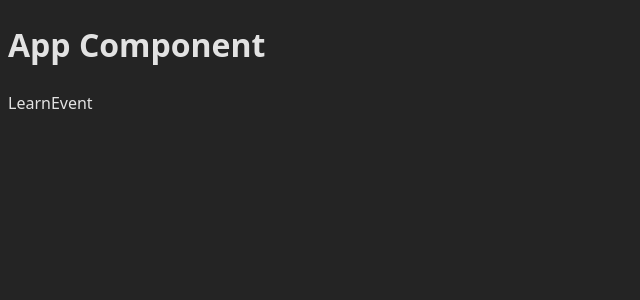
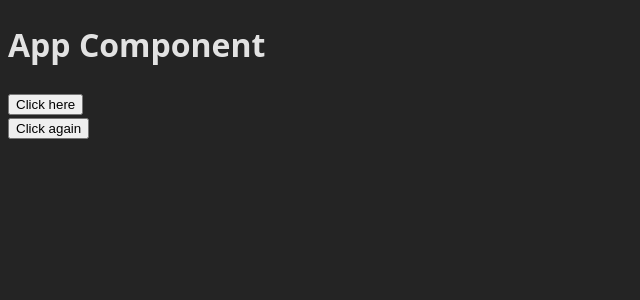
Before and after one commit to asileayuba/stock-prediction-portal, a React (Vite) app in the folder react/my-react-project/: page / in a window 1280 px wide. Shown: the top 300 px of the page, without its empty margins (0-640 px from the left). Built offline with nearby package versions, Linux system fonts and the light colour scheme.

Commit message:
Day 100: Working React for my Stock Prediction Portal

```diff
--- a/react/my-react-project/src/components/LearnEvent.jsx
+++ b/react/my-react-project/src/components/LearnEvent.jsx
@@ -1,8 +1,20 @@
 
 
 const LearnEvent = () => {
+    const handleClick = () => {
+        console.log('Button clicked')
+    }
+
+    const handleClickAgain = (param) => {
+        console.log(param)
+    }
+
   return (
-    <div>LearnEvent</div>
+    <>
+        <button onClick={handleClick}>Click here</button>
+        <br />
+        <button onClick={() => handleClickAgain("Clicked again")}>Click again</button>
+    </>
   )
 }
 
```
